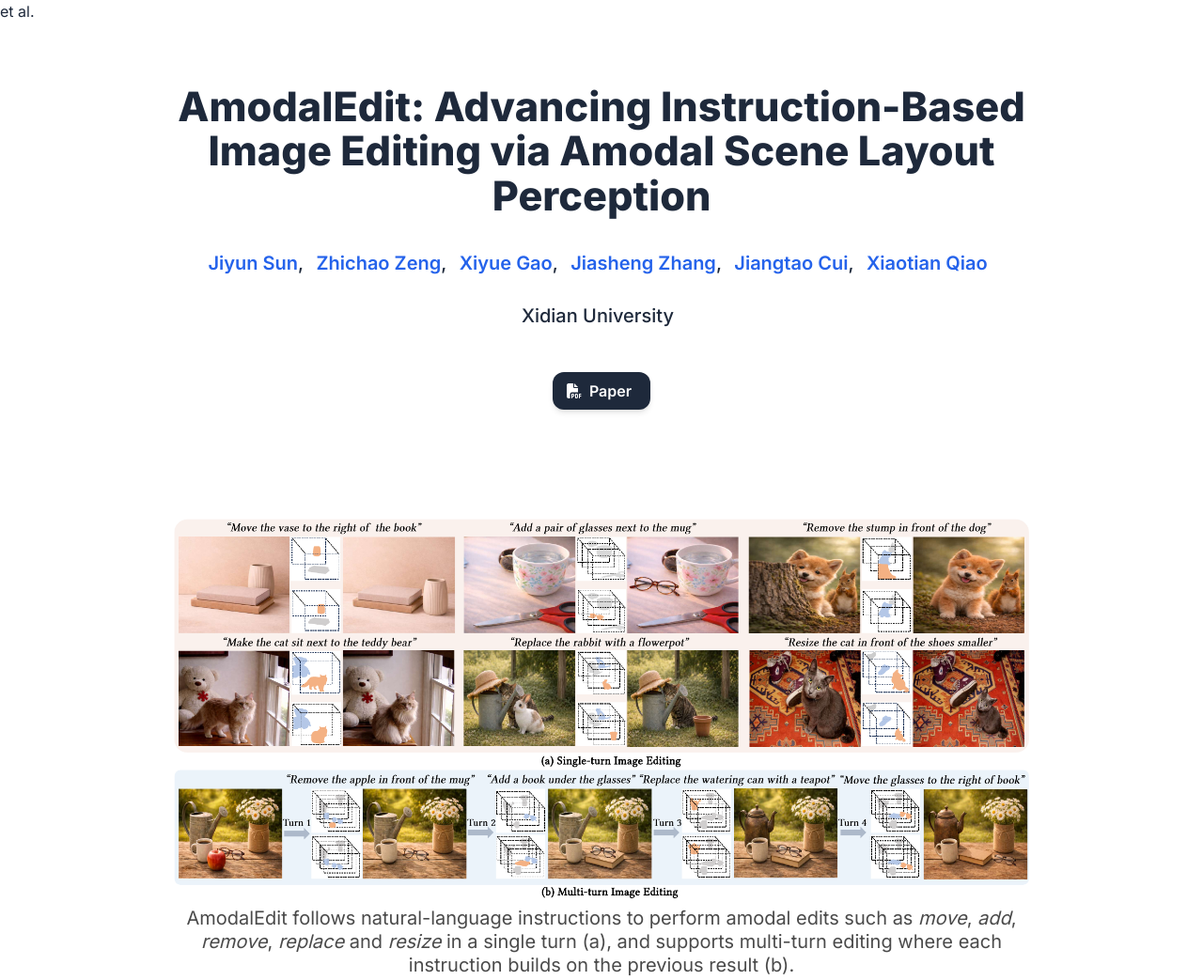
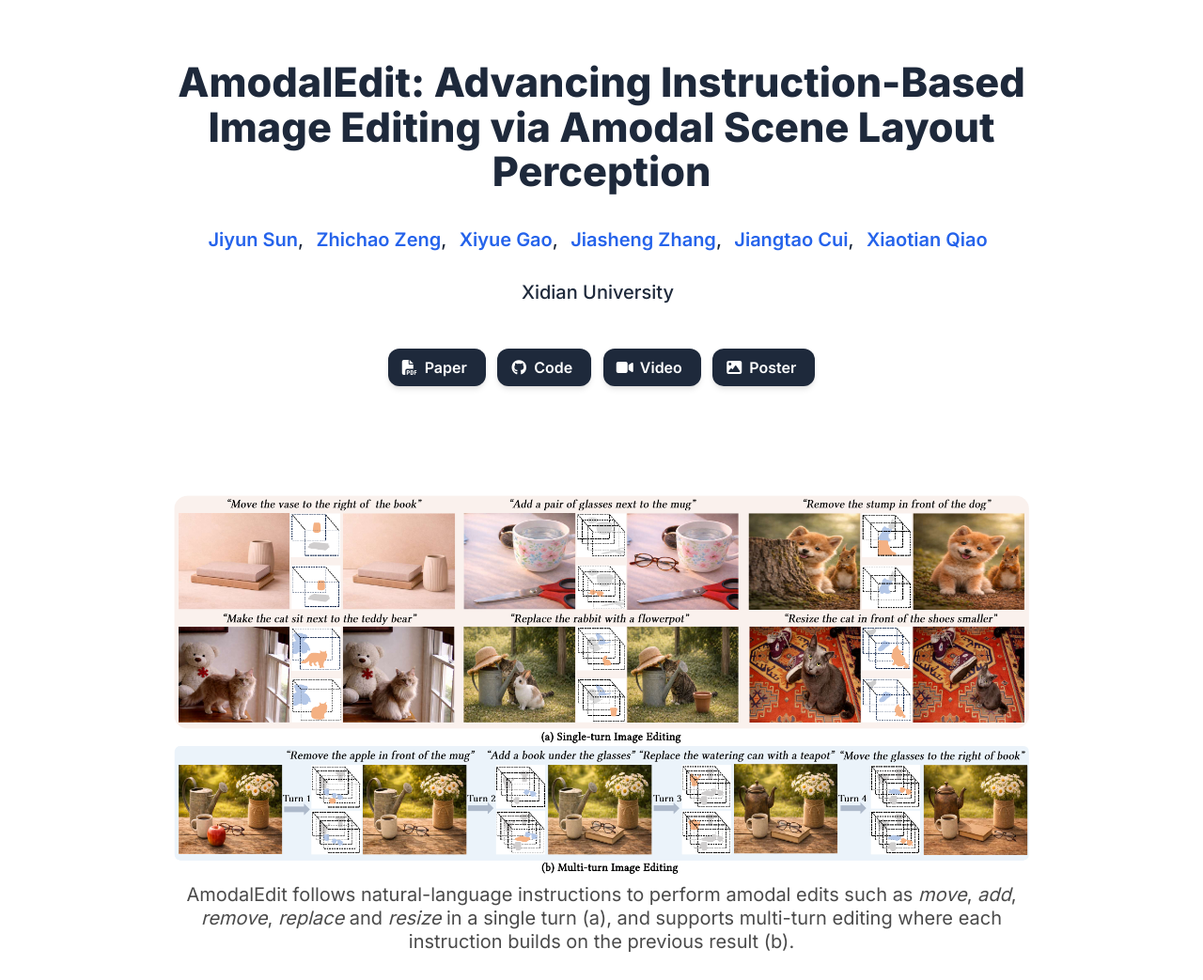
Before and after one commit to extionkj/extionkj.github.io, a plain HTML site: page AmodalEdit/index.html in a window 1280 px wide. Shown: the top 1043 px of the page at 94% size. Drawn offline with nearby package versions, Linux system fonts and the light colour scheme; some icons are missing.

Commit message:
fix: stray text in title meta; buttons = paper/code/video/poster

```diff
--- a/AmodalEdit/index.html
+++ b/AmodalEdit/index.html
@@ -5,7 +5,7 @@
   <meta name="viewport" content="width=device-width, initial-scale=1">
 
   <!-- Primary Meta Tags -->
-  <meta name="title" content="AmodalEdit: Advancing Instruction-Based Image Editing via Amodal Scene Layout Perception - Jiyun Sun, Zhichao Zeng, Xiyue Gao"> et al.
+  <meta name="title" content="AmodalEdit: Advancing Instruction-Based Image Editing via Amodal Scene Layout Perception">
   <meta name="description" content="AmodalEdit is a framework for instruction-based image editing that perceives amodal scene layout, enabling geometrically consistent edits of partially occluded objects.">
   <meta name="keywords" content="instruction-based image editing, amodal perception, scene layout, occluded object editing, diffusion model, computer vision">
   <!-- Authors -->
@@ -164,7 +164,7 @@
     },
     "url": "https://extionkj.github.io/AmodalEdit/",
     "image": "https://extionkj.github.io/AmodalEdit/static/images/social_preview.png",
-    "keywords": ["KEYWORD1", "KEYWORD2", "KEYWORD3", "machine learning", "computer vision"],
+    "keywords": ["instruction-based image editing", "amodal perception", "scene layout", "occluded object editing", "diffusion model", "computer vision"],
     "abstract": "Instruction-based image editing has recently attracted substantial interest for generative multimedia. While significant advances have been achieved, existing works mainly rely on the explicit visibility of target objects, posing significant challenges of geometric inconsistencies and texture artifacts when editing partially occluded objects. We demonstrate that such an assumption is often incorrect, as object interactions and occlusions commonly exist in scenarios. To tackle this challenge, we propose AmodalEdit, a new framework for instruction-based image editing via amodal scene layout perception. In particular, given an input image with text instructions, we first introduce an instruction graph construction module that maps the input modalities into a structured representation with object editing and occlusion attributes. We then adopt an amodal layout perception module to infer complete object masks and underlying relationships. Finally, we propose an instruction amodal adapter module to enforce global scene coherence by guiding target objects with instructions, while preserving the physical integrity of non-target objects. Experimental results demonstrate that AmodalEdit consistently surpasses state-of-the-art methods in structural integrity and physical plausibility. Furthermore, we showcase the superiority of AmodalEdit in multi-turn image editing by maintaining the amodal scene layout across editing sequences.",
     "citation": "@article{Sun2026AmodalEdit, title={AmodalEdit: Advancing Instruction-Based Image Editing via Amodal Scene Layout Perception}, author={Jiyun Sun and Zhichao Zeng and Xiyue Gao and Jiasheng Zhang and Jiangtao Cui and Xiaotian Qiao}, year={2026}, url={https://extionkj.github.io/AmodalEdit/}}",
     "isAccessibleForFree": true,
@@ -239,9 +239,14 @@
 
             <div class="column has-text-centered">
               <div class="publication-links">
-                <!-- TODO: 把 paper.pdf 放到 static/pdfs/ 下 -->
+                <!-- TODO 四个按钮的 href 目前都指向本页，拿到正式链接后逐个替换：
+                     Paper  -> static/pdfs/paper.pdf
+                     Code   -> https://github.com/...
+                     Video  -> https://www.youtube.com/watch?v=... 或 static/videos/video.mp4
+                     Poster -> static/pdfs/poster.pdf -->
+
                 <span class="link-block">
-                  <a href="static/pdfs/paper.pdf" target="_blank"
+                  <a href="#" target="_blank"
                   class="external-link button is-normal is-rounded is-dark">
                   <span class="icon">
                     <i class="fas fa-file-pdf"></i>
@@ -250,19 +255,8 @@
                   </a>
                 </span>
 
-                <!-- 拿到 arXiv / 代码仓库链接后，删掉本行和末尾的注释符即可启用这两个按钮
                 <span class="link-block">
-                  <a href="https://arxiv.org/abs/0000.00000" target="_blank"
-                  class="external-link button is-normal is-rounded is-dark">
-                  <span class="icon">
-                    <i class="ai ai-arxiv"></i>
-                  </span>
-                  <span>arXiv</span>
-                  </a>
-                </span>
-
-                <span class="link-block">
-                  <a href="https://github.com/extionkj/AmodalEdit" target="_blank"
+                  <a href="#" target="_blank"
                   class="external-link button is-normal is-rounded is-dark">
                   <span class="icon">
                     <i class="fab fa-github"></i>
@@ -270,7 +264,26 @@
                   <span>Code</span>
                   </a>
                 </span>
-                -->
+
+                <span class="link-block">
+                  <a href="#" target="_blank"
+                  class="external-link button is-normal is-rounded is-dark">
+                  <span class="icon">
+                    <i class="fas fa-video"></i>
+                  </span>
+                  <span>Video</span>
+                  </a>
+                </span>
+
+                <span class="link-block">
+                  <a href="#" target="_blank"
+                  class="external-link button is-normal is-rounded is-dark">
+                  <span class="icon">
+                    <i class="fas fa-image"></i>
+                  </span>
+                  <span>Poster</span>
+                  </a>
+                </span>
 
               </div>
             </div>
```
